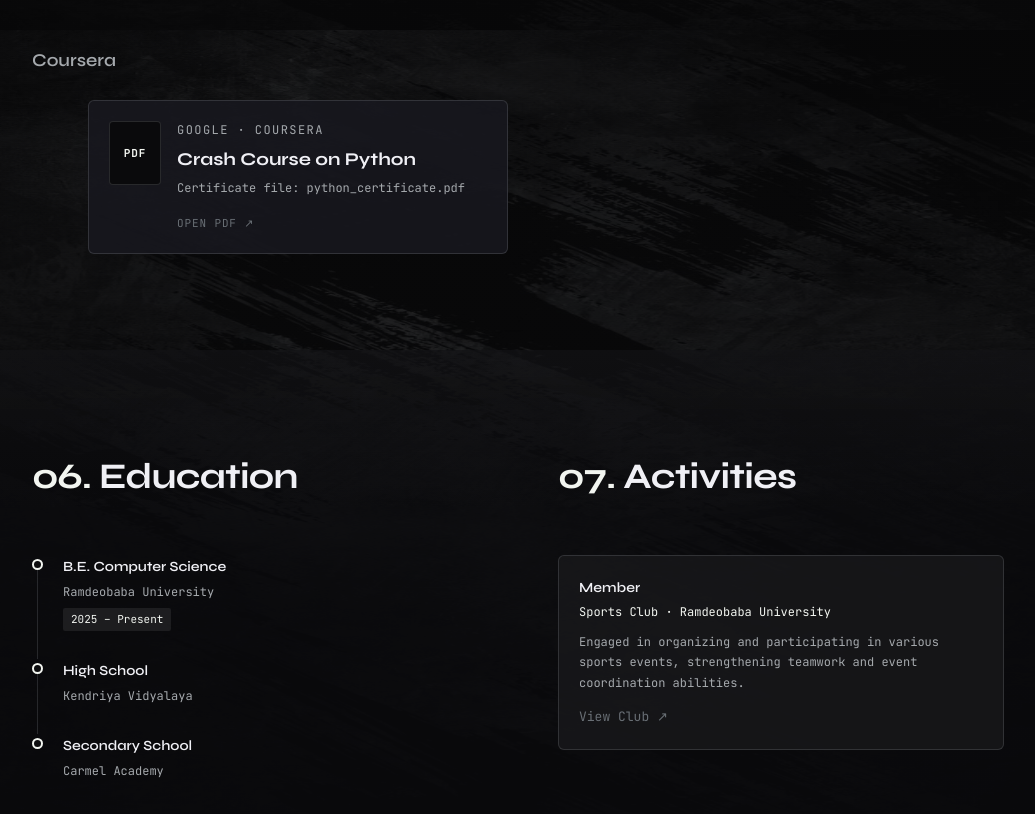
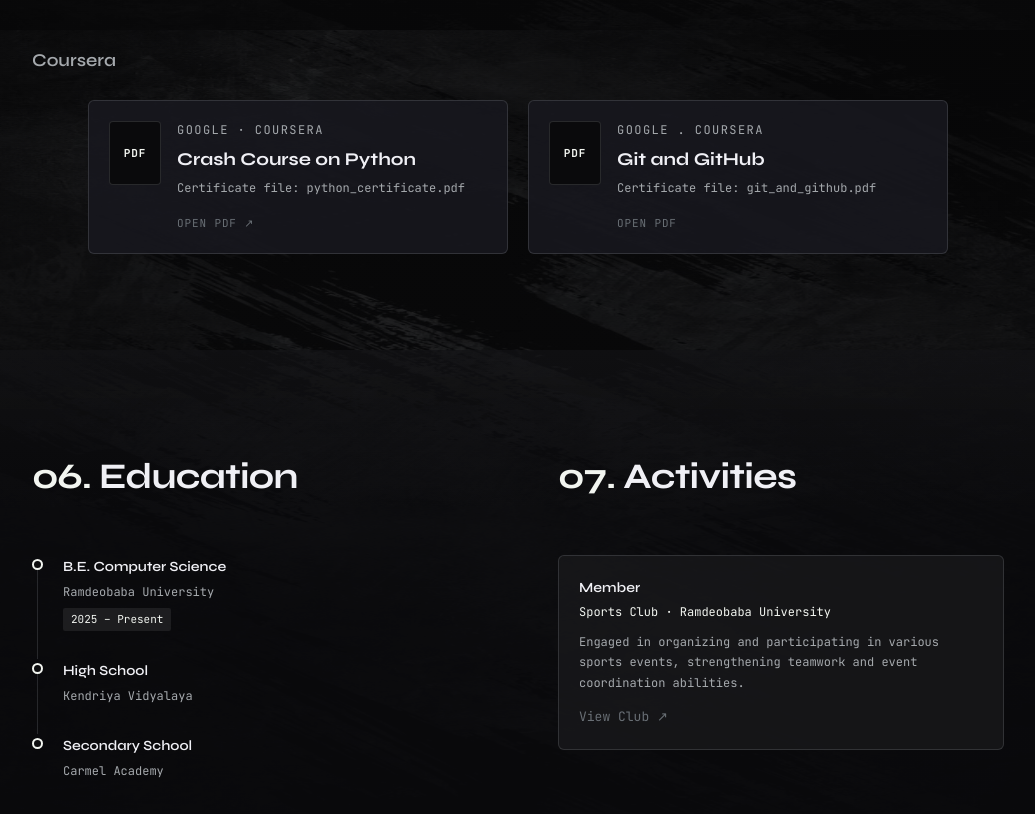
Before and after one commit to himanshu-12345678388/PORTFOLIO, a website: page index.html in a window 1280 px wide. Shown: the part 4770-5584 px from the top of the page, without its empty margins (122-1157 px from the left). Drawn offline with Linux system fonts and the light colour scheme.

Commit message:
git and github cerficate added to coursera

```diff
--- a/index.html
+++ b/index.html
@@ -301,6 +301,16 @@
             <span class="credential-link">Open PDF ↗</span>
           </div>
         </a>
+
+        <a href="certificates/git_and_github.pdf" target="_blank" rel="noreferror" class="credential-card pdf-card">
+          <div class="pdf-icon">PDF</div>
+          <div class="credential-body">
+            <p class="credential-kicker">Google . Coursera</p>
+            <h3>Git and GitHub</h3>
+            <p>Certificate file: git_and_github.pdf</p>
+            <span class="credential-link">Open PDF </span>
+          </div>
+        </a>
       </div>
     </div>
   </section>
```
Also changed, not shown: 1 other file.
